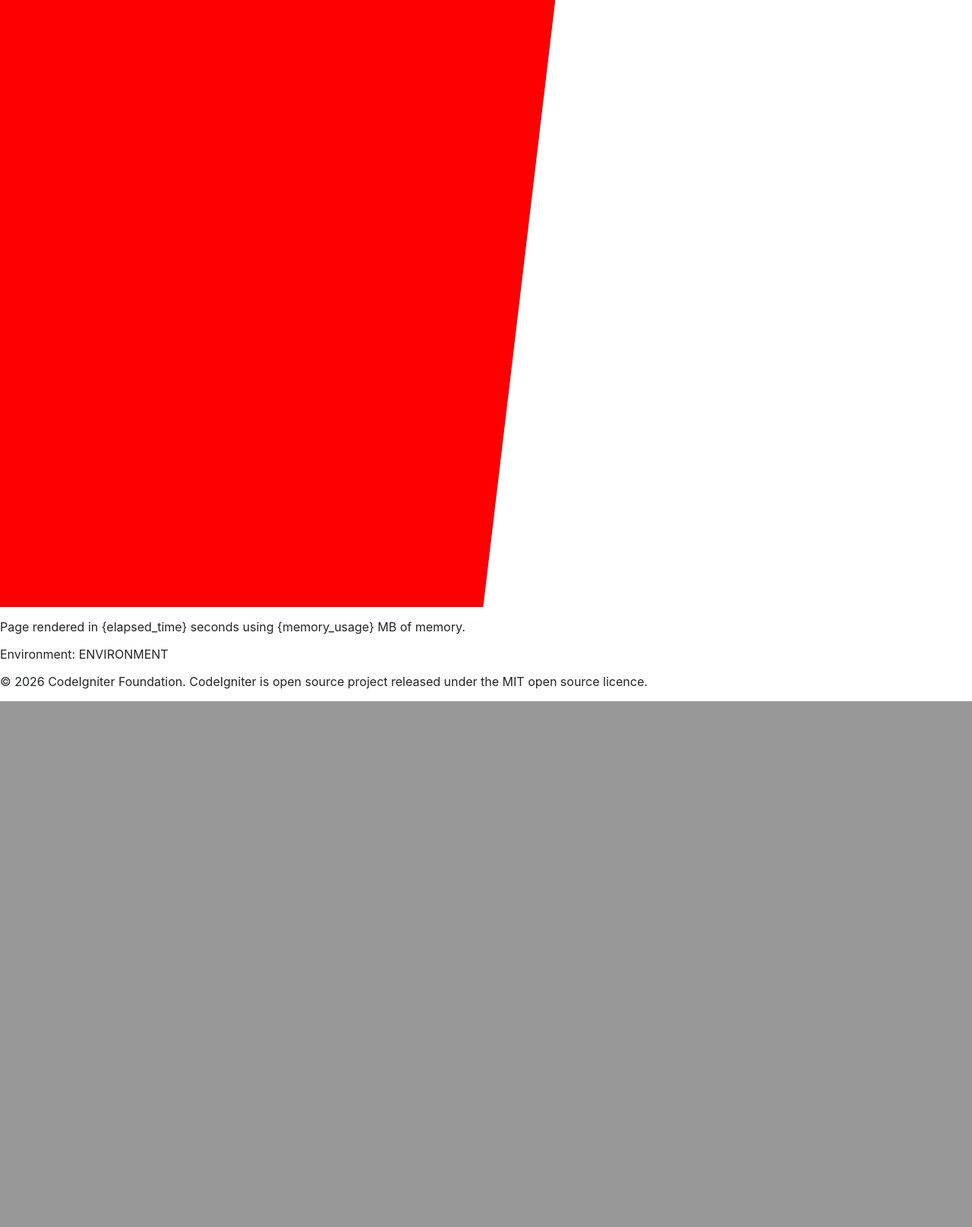
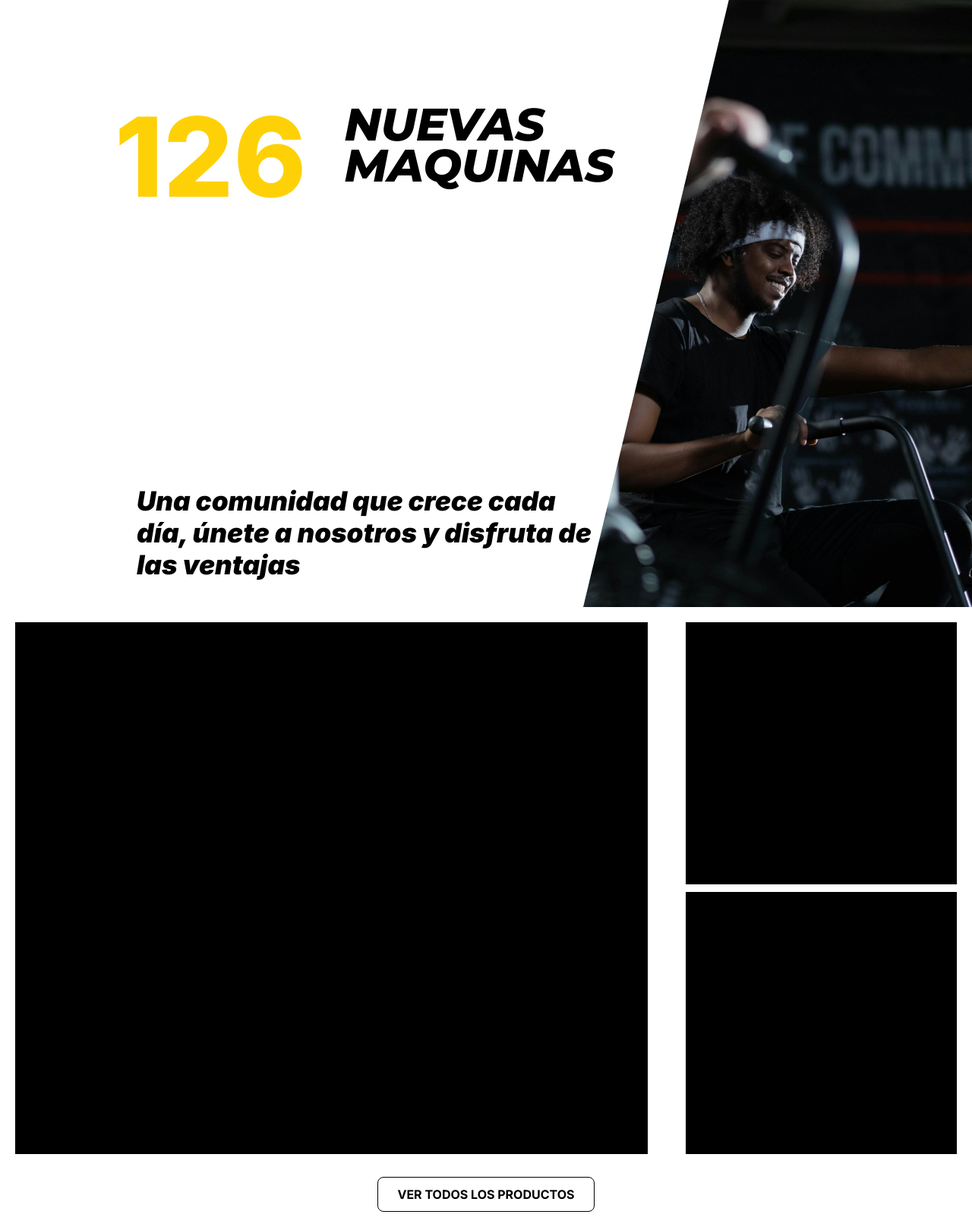
Before and after one commit to narcisaducovschi/TFG-GImnasioDMN, a CodeIgniter 4 app: the page made by app/Views/index.php in a window 1280 px wide. Shown: the part 801-2416 px from the top of the page at 76% size. Before the commit the page ends 1724 px from the top, so only its background shows below. Run offline with PHP 8.4 and a stand-in for CodeIgniter, Linux system fonts and the light colour scheme; the template is opened without the code that fills it, so the values that code supplies are empty; some libraries are stand-ins or nearby versions.

Commit message:
index.php , cambiar todos los estilos inline a un style en el head, 60%

```diff
--- a/app/Views/index.php
+++ b/app/Views/index.php
@@ -1,37 +1,35 @@
 <!DOCTYPE html>
 <html lang="en">
+
 <head>
     <meta charset="UTF-8">
-    <title>Welcome to CodeIgniter 4!</title>
+    <title>DMN Fitness | </title>
     <meta name="description" content="The small framework with powerful features">
     <meta name="viewport" content="width=device-width, initial-scale=1.0">
     <link rel="shortcut icon" type="image/png" href="<?= base_url('assets/img/logo.png') ?>">
 
-    <!-- STYLES -->
+    <!-- Fuentes -->
+    <link href="https://fonts.googleapis.com/css2?family=Montserrat:ital,wght@0,100..900;1,100..900&display=swap" rel="stylesheet">
+    <link href="https://fonts.googleapis.com/css2?family=Inter:ital,opsz,wght@0,14..32,100..900;1,14..32,100..900&display=swap" rel="stylesheet">
 
-    <style {csp-style-nonce}>
-        html, body {
-            color: rgba(33, 37, 41, 1);
-            font-family: -apple-system, BlinkMacSystemFont, "Segoe UI", Helvetica, Arial, sans-serif, "Apple Color Emoji", "Segoe UI Emoji";
-            font-size: 16px;
+    <!-- Estilos -->
+    <style>
+        /* Reset básico */
+        html,
+        body {
+            overscroll-behavior: none;
             margin: 0;
             padding: 0;
+            font-family: Inter, Arial, Helvetica, sans-serif;
+            font-size: 16px;
+            color: rgba(33, 37, 41, 1);
             -webkit-font-smoothing: antialiased;
             -moz-osx-font-smoothing: grayscale;
             text-rendering: optimizeLegibility;
         }
-    </style>
-</head>
-<body>
 
-<!-- Header Nav -->
-<?= $this->include('partials/header') ?>
-
-<!-- Contenido -->
-
-<!-- Hero -->
-<section
-    style="
+        /* Hero */
+        .hero {
             height: calc(100vh - 80px);
             background-image: url('<?= base_url('assets/img/hero.jpg') ?>');
             background-size: cover;
@@ -43,74 +41,210 @@
             text-align: center;
             color: white;
             padding: 0 20px;
-    ">
-    <h2 style="font-size: 2.5rem; text-shadow: 2px 2px 8px rgba(0,0,0,0.7); line-height: 1.3;">
-        <span style="display: block;">BIENVENIDO A <span style="color: #fed107;">DMN FITNESS</span></span>
-        <span style="display: block;  margin-top: 10px;">ENTRENA AL MÁS ALTO NIVEL</span>
-        <button style="border-radius: 10px; background-color: #fbd32d; color:#000; padding: 20px; font-size: 35px; font-weight:800; border: 0px; margin-top: 40px
-        ;cursor: pointer;" onclick="<?= '/register'; ?>">ÚNETE AHORA</button>
+        }
+
+        .hero h2 {
+            font-size: 2.5rem;
+            text-shadow: 2px 2px 8px rgba(0, 0, 0, 0.7);
+            line-height: 1.3;
+        }
+
+        .hero h2 span {
+            display: inline;
+        }
+
+        .hero h2 span+span {
+            display: block;
+            margin-top: 10px;
+        }
+
+
+        .hero a {
+            display: inline-block;
+            text-decoration: none;
+            background-color: #fbd32d;
+            color: #000;
+            padding: 20px 40px;
+            font-size: 35px;
+            font-weight: 800;
+            border-radius: 10px;
+            border: none;
+            margin-top: 40px;
+            cursor: pointer;
+            transition: background-color 0.3s, color 0.3s;
+        }
+
+        .hero a:hover {
+            background-color: #000;
+            color: #fbd32d;
+        }
+
+
+        /* Info Section */
+        .info-section {
+            height: 100vh;
+            display: flex;
+            background-color: #000;
+            overflow: hidden;
+        }
+
+        .info-left {
+            width: 75%;
+            background-color: #fff;
+            clip-path: polygon(0% 0%, 100% 0%, 80% 100%, 0% 100%);
+            z-index: 2;
+            display: flex;
+            flex-direction: column;
+            align-items: center;
+            justify-content: center;
+            text-align: center;
+        }
+
+        .info-left .stats {
+            display: flex;
+            flex: 1;
+            gap: 50px;
+        }
+
+        .info-left .stats h1:first-child {
+            font-size: 145px;
+            font-weight: 800;
+            color: #fed107;
+        }
+
+        .info-left .stats h1:last-child {
+            font-size: 60px;
+            font-weight: 800;
+            margin: 0;
+            color: #000;
+            line-height: 0.9;
+            font-style: italic;
+            font-family: Montserrat, sans-serif;
+            padding-top: 21%;
+            text-align: left;
+        }
+
+        .info-left p {
+            font-size: 35px;
+            color: #000;
+            margin-top: -70%;
+            font-weight: 900;
+            font-style: italic;
+            text-align: left;
+            width: 600px;
+        }
+
+        .info-right {
+            width: 45%;
+            margin-left: -20%;
+            z-index: 1;
+        }
+
+        .info-right img {
+            width: 100%;
+            height: 100%;
+            object-fit: cover;
+        }
+
+        /* Publicidad de la tienda */
+        .store-section {
+            background-color: #fff;
+            padding: 20px;
+            box-sizing: border-box;
+        }
+
+        .store-flex {
+            display: flex;
+            gap: 50px;
+            height: calc(100vh - 100px);
+        }
+
+        .store-left {
+            background-color: #000;
+            flex: 7;
+        }
+
+        .store-right {
+            display: flex;
+            flex-direction: column;
+            flex: 3;
+            gap: 10px;
+        }
+
+        .store-right div {
+            background-color: #000;
+            flex: 1;
+        }
+
+        .store-button {
+            text-align: center;
+            margin-top: 30px;
+        }
+
+        .store-button a {
+            display: inline-block;
+            text-decoration: none;
+            background-color: #fff;
+            color: #000;
+            border: 1px solid #000;
+            padding: 12px 25px;
+            border-radius: 8px;
+            font-weight: bold;
+        }
+
+        .store-button a:hover {
+            background-color: #000;
+            color: #fff;
+            transition: 0.3s;
+        }
+    </style>
+</head>
+
+<body>
+
+    <!-- Header Nav -->
+    <?= $this->include('partials/header') ?>
+
+    <!-- Hero -->
+    <section class="hero">
+        <h2>
+            <span>BIENVENIDO A <span style="color: #fed107;">DMN FITNESS</span></span>
+            <span style="display: block; margin-top: 10px;">ENTRENA AL MÁS ALTO NIVEL</span>
+            <a href="/register">ÚNETE AHORA</a>
         </h2>
-
     </section>
 
-<!-- Info -->
-<section style="height: 100vh;">
-  <div style="display: flex; height: 100%;">
 
-    <div style="
-      width: 80%;
-      background-color: red;
-      clip-path: polygon(100% 0%, 87% 100%, 0% 100%, 0% 0%);
-    "></div>
-
-    <div style="
-      width: 60%;
-      display: flex;
-      align-items: center;
-      justify-content: center;
-    ">
-      <img src="" alt="">
+    <!-- Info Section -->
+    <section class="info-section">
+        <div class="info-left">
+            <div class="stats">
+                <h1>126</h1>
+                <h1>NUEVAS<br>MAQUINAS</h1>
+            </div>
+            <p>Una comunidad que crece cada día, únete a nosotros y disfruta de las ventajas</p>
         </div>
 
+        <div class="info-right">
+            <img src="<?= base_url('assets/img/cardio.jpg') ?>" alt="Cardio">
         </div>
     </section>
 
-
-
-<!-- FOOTER: DEBUG INFO + COPYRIGHTS -->
-
-<footer>
-    <div class="environment">
-
-        <p>Page rendered in {elapsed_time} seconds using {memory_usage} MB of memory.</p>
-
-        <p>Environment: <?= ENVIRONMENT ?></p>
-
+    <!-- Publicidad de la tienda -->
+    <section class="store-section">
+        <div class="store-flex">
+            <div class="store-left"></div>
+            <div class="store-right">
+                <div></div>
+                <div></div>
+            </div>
         </div>
 
-    <div class="copyrights">
-
-        <p>&copy; <?= date('Y') ?> CodeIgniter Foundation. CodeIgniter is open source project released under the MIT
-            open source licence.</p>
-
+        <div class="store-button">
+            <a href="/tienda">VER TODOS LOS PRODUCTOS</a>
         </div>
-
-</footer>
-
-<!-- SCRIPTS -->
-
-<script {csp-script-nonce}>
-    document.getElementById("menuToggle").addEventListener('click', toggleMenu);
-    function toggleMenu() {
-        var menuItems = document.getElementsByClassName('menu-item');
-        for (var i = 0; i < menuItems.length; i++) {
-            var menuItem = menuItems[i];
-            menuItem.classList.toggle("hidden");
-        }
-    }
-</script>
-
-<!-- -->
+    </section>
 
 </body>
+
 </html>
```
Also changed, not shown: public/assets/img/cardio.jpg (added). Lines whose indentation alone changed are shown as unchanged.
